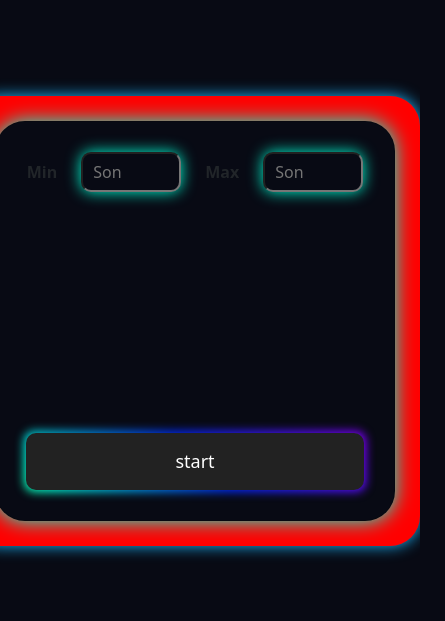
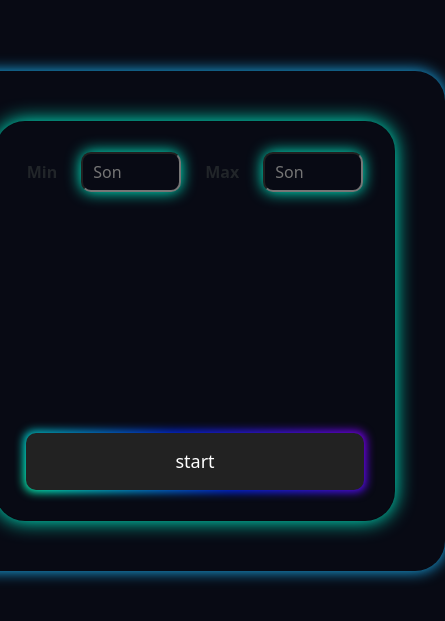
Before and after one commit to Alpen-Gold/Random-Generate, a plain HTML site: page index.html in a window 390 px wide. Shown: the part 101-722 px from the top of the page, 445 px wide, since content can reach past the window. Drawn offline with nearby package versions, Linux system fonts and the light colour scheme.

Commit message:
style editer

```diff
--- a/sass/style.scss
+++ b/sass/style.scss
@@ -121,9 +121,4 @@ body {
 }
 
 @media screen and (max-width: 600px) {
-  .cards {
-    background-color: red;
-    min-width: 450px;
-    min-height: 450px;
-  }
 }
```
Also changed, not shown: css/style.css, 1 other file.
